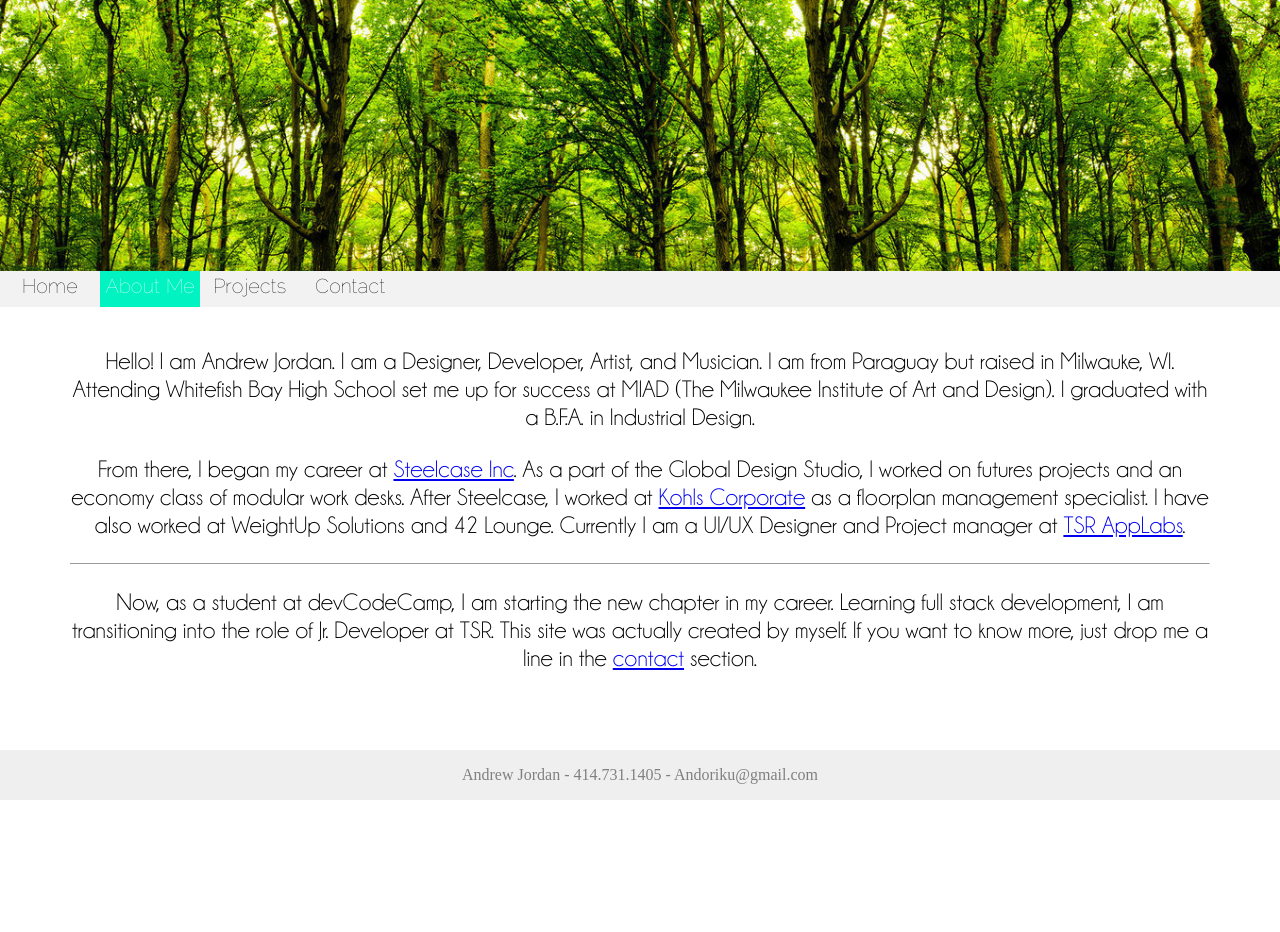
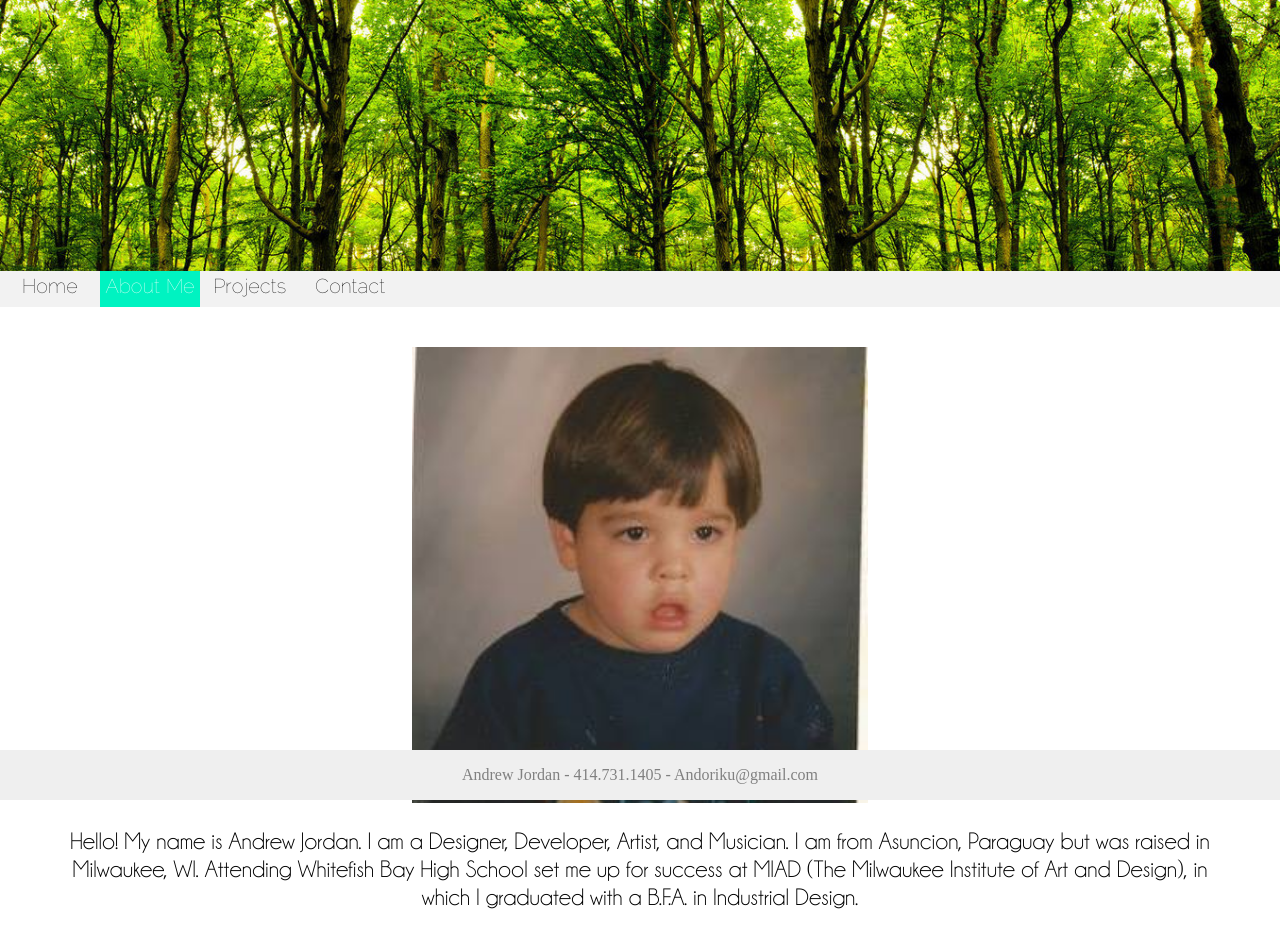
Before and after one commit to Andoriku/Andoriku.github.io, a plain HTML site: page About_Me.html in a window 1280 px wide. Shown: the top 932 px of the page. Before the commit the page ends 800 px from the top, so only its background shows below. Drawn offline with Linux system fonts and the light colour scheme.

Commit message:
updated headshot/fixed spelling mistakes

```diff
--- a/About_Me.html
+++ b/About_Me.html
@@ -21,9 +21,10 @@
   </div>
 <div class="All">
   <div class="content">
-<p>Hello! I am Andrew Jordan. I am a Designer, Developer, Artist, and Musician. I am from Paraguay
-but raised in Milwauke, WI. Attending Whitefish Bay High School set me up for success at MIAD (The
-Milwaukee Institute of Art and Design). I graduated with a B.F.A. in Industrial Design.</p>
+    <img id="face" src="./Images/face.jpg" alt="face.jpg">
+<p>Hello! My name is Andrew Jordan. I am a Designer, Developer, Artist, and Musician. I am from Asuncion, Paraguay
+but was raised in Milwaukee, WI. Attending Whitefish Bay High School set me up for success at MIAD (The
+Milwaukee Institute of Art and Design), in which I graduated with a B.F.A. in Industrial Design.</p>
 <p>From there, I began my career at <a href="https://www.steelcase.com/">Steelcase Inc</a>.
 As a part of the Global Design Studio, I worked on futures projects and an economy class of modular
 work desks. After Steelcase, I worked at <a href="https://corporate.kohls.com/">Kohls Corporate</a> as
--- a/CSS/About_Me.css
+++ b/CSS/About_Me.css
@@ -31,6 +31,16 @@ body {
   width: 100%;
 }
 .All {
+  -webkit-animation: fadein 1.5s;
+       -moz-animation: fadein 1.5s;
+        -ms-animation: fadein 1.5s;
+         -o-animation: fadein 1.5s;
+            animation: fadein 1.5s;
+}
+#face {
+  display: block;
+  margin: auto;
+  width: 40%;
   -webkit-animation: fadein 1.5s;
        -moz-animation: fadein 1.5s;
         -ms-animation: fadein 1.5s;
```
Also changed, not shown: index.html (+1 -1 lines), Images/Headshot.jpg (added).
